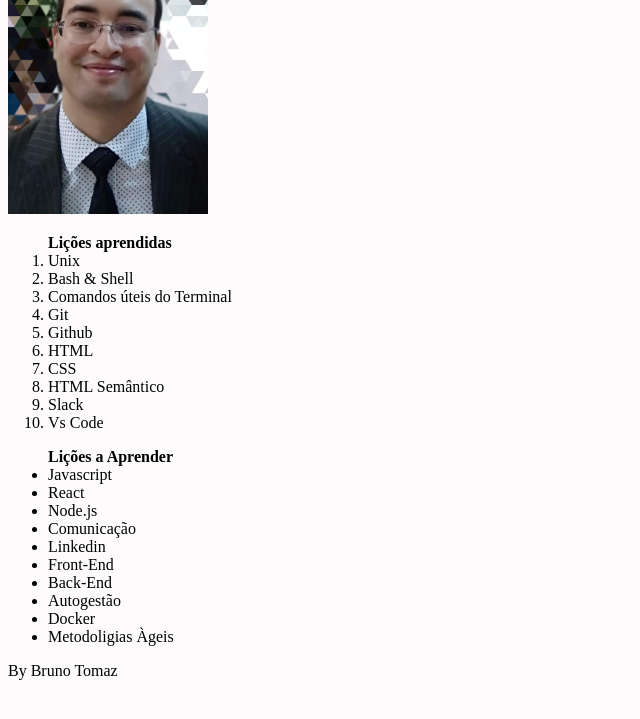
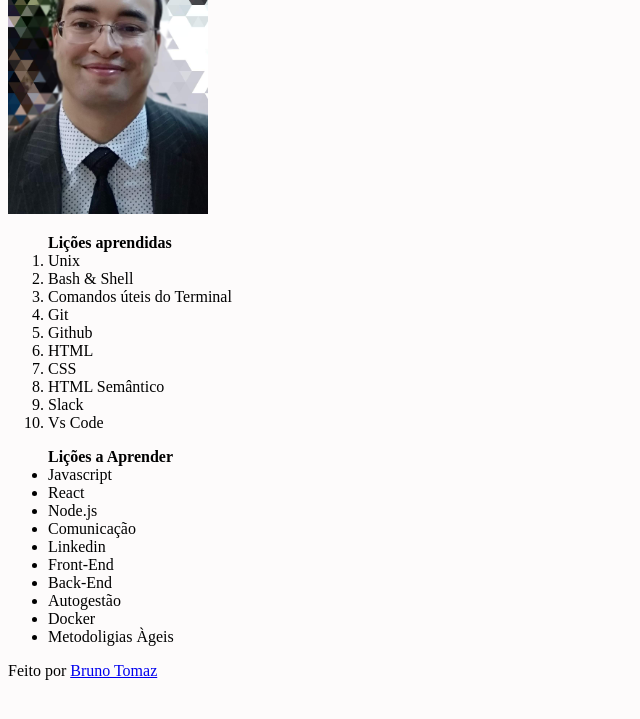
Before and after one commit to brunotomaz-dev/project-lessons-learned, a website: page index.html in a window 1280 px wide. Shown: the part 61-780 px from the top of the page, without its empty margins (0-640 px from the left). Drawn offline with Linux system fonts and the light colour scheme.

Commit message:
Requisito 7 ok :rocket:

```diff
--- a/index.html
+++ b/index.html
@@ -44,7 +44,10 @@
     </ul>
 
     <footer id="rodape">
-        By Bruno Tomaz
+        <p>Feito por <a href="https://www.linkedin.com/in/orbnu" title="Meu linkedin" target="_blank">Bruno Tomaz
+        </a>
+        </p>
+        <!-- Não estava entendendo porque target= "blank" não estava sendo aceito no verificador. Após pesquisa no stackoverflow entendi a diferença entre blank e _blank... muito interessante       -->
     </footer>
 
 </body>
```
